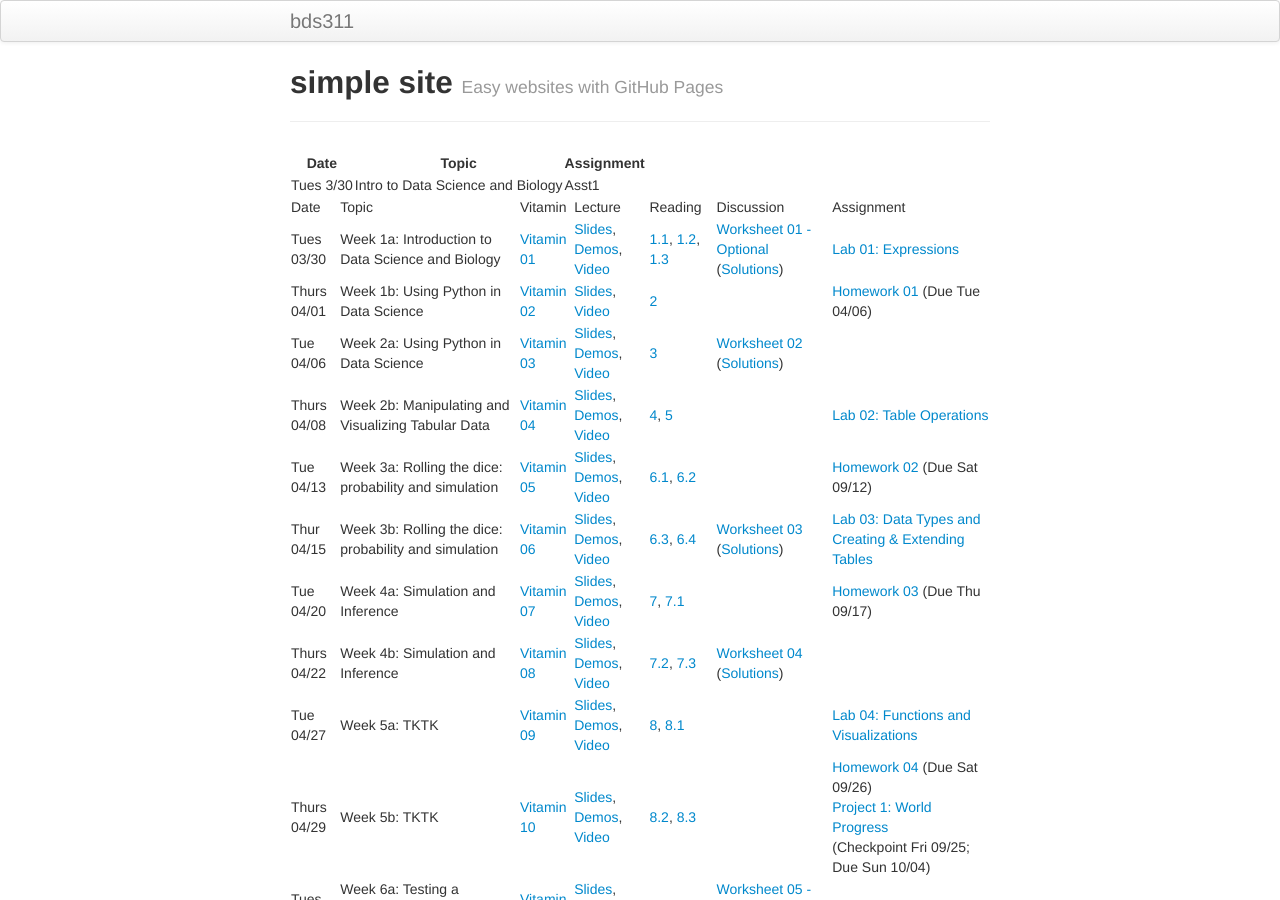
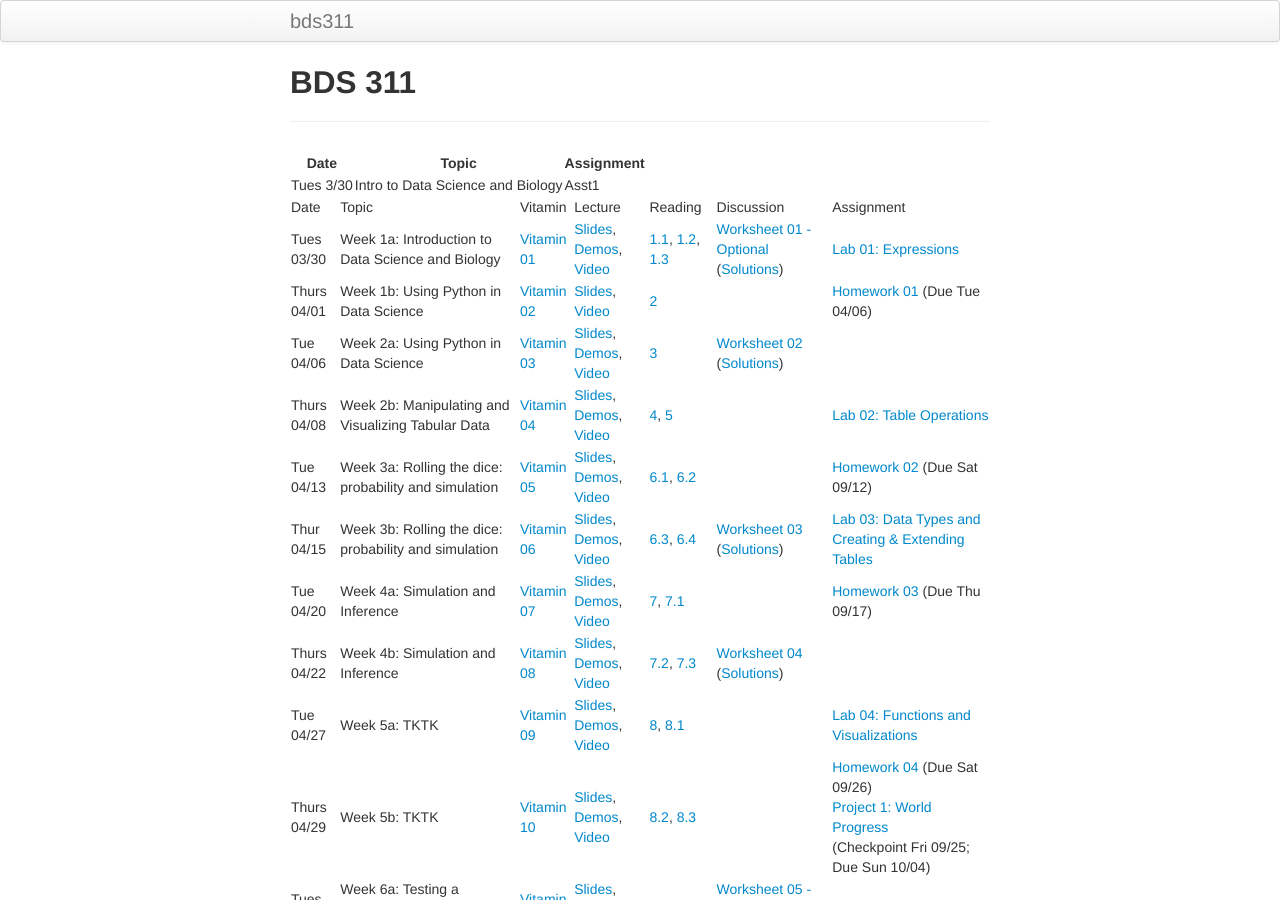
Before and after one commit to timothylwarren/bds311-sp21, a Jekyll site: the page built from index.md, in a window 1280 px wide and 900 px high. Built offline with Jekyll 4.4.1, drawn with Linux system fonts in a browser that asks for light colours.

Commit message:
Update index.md

```diff
--- a/index.md
+++ b/index.md
@@ -1,8 +1,6 @@
 ---
 layout: page
-title: simple site
-tagline: Easy websites with GitHub Pages
-description: Minimal tutorial on making a simple website with GitHub Pages
+title: BDS 311
 ---
 
 
```
